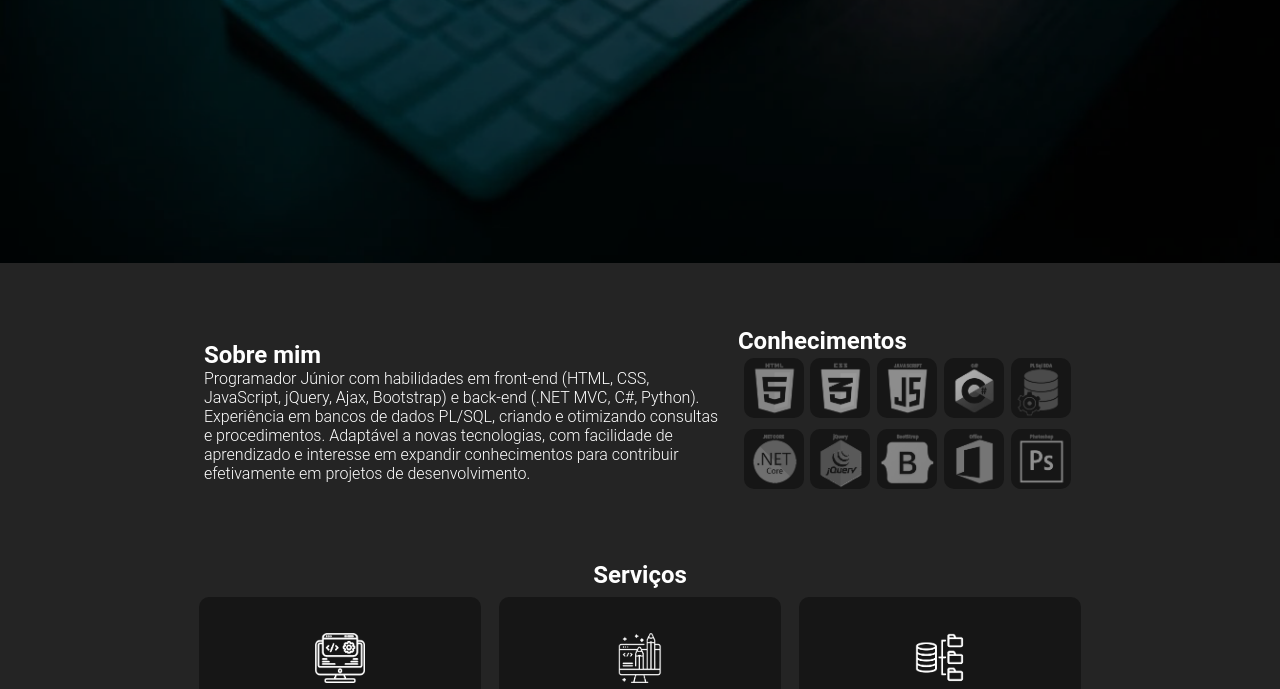
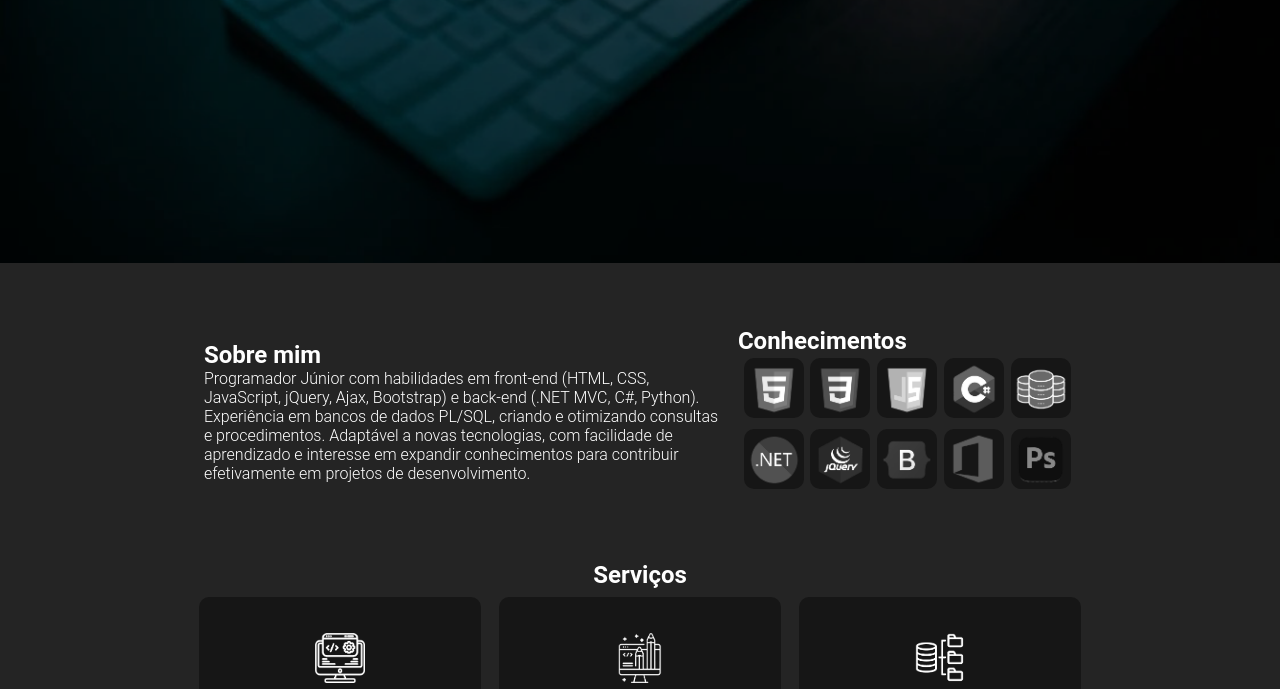
Before and after one commit to LeandroSampaio7/leandrosampaio7.github.io, a plain HTML site: page webpage/index.html in a window 1280 px wide. Shown: the part 537-1226 px from the top of the page. Drawn offline with nearby package versions, Linux system fonts and the light colour scheme.

Commit message:
update portifólio
update portifólio

```diff
--- a/webpage/css/main.css
+++ b/webpage/css/main.css
@@ -291,7 +291,7 @@ main{
 }
 
 .academics:hover{
-    background: #414141;
+    background: #0a0a0aee;
     cursor: pointer;
 }
 
@@ -599,6 +599,38 @@ main{
     align-items: center;
     justify-content: left;
     cursor: pointer;
+}
+
+.sk {
+    filter: grayscale(100%);
+    transition: filter 0.3s ease;
+    cursor: pointer;
+}
+
+.sk:hover {
+    filter: grayscale(0%);
+    transition: filter 0.3s ease;
+}
+
+.bi-linkedin:hover{
+    color: #0077b7;
+}
+
+.bi-github:hover{
+    color: #5c6bc0;
+}
+
+.bi-instagram:hover{
+    background: linear-gradient(45deg, #ffc201, #fd01bf, #8c0bfa);
+    background-clip: text;
+    -webkit-background-clip: text; /* Para navegadores baseados em WebKit */
+    -webkit-text-fill-color: transparent; /* Para Safari e Chrome */
+    color: transparent; /* Para compatibilidade adicional */
+
+}
+
+.bi-whatsapp:hover{
+    color: #25d366;
 }
 
 
--- a/webpage/index.html
+++ b/webpage/index.html
@@ -55,19 +55,18 @@
                     <div class="ct-skills">
                         <h1>Conhecimentos</h1>
                         <ul class="ul-skills">
-                    <li><img src="./img/htmlSkill.png" class="sk"></li>
-                    <li><img src="./img/cssSkills.png" class="sk"></li>
-                    <li><img src="./img/jsSkills.png" class="sk"></li>
-                    <li><img src="./img/cSkills.png" class="sk"></li>
-                    <li><img src="./img/plsqlSkills.png" class="sk"></li>
+                            <li><img src="./img/c_htmlSkill.png" class="sk"></li>
+                            <li><img src="./img/c_cssSkills.png" class="sk"></li>
+                            <li><img src="./img/c_jsSkills.png" class="sk"></li>
+                            <li><img src="./img/c_cSkills.png" class="sk"></li>
+                            <li><img src="./img/c_plsqlSkills.png" class="sk"></li>
                         </ul>
                         <ul class="ul-skills">
-                    <li><img src="./img/netSkills.png" class="sk"></li>
-                    <li><img src="./img/jquerySkills.png" class="sk"></li>
-                    <li><img src="./img/bootstrapSkills.png" class="sk"></li>
-                    <li><img src="./img/officeSkills.png" class="sk"></li>
-                    <li><img src="./img/photoshopSkills.png" class="sk"></li>
-
+                            <li><img src="./img/c_netSkills.png" class="sk"></li>
+                            <li><img src="./img/c_jquerySkills.png" class="sk"></li>
+                            <li><img src="./img/c_bootstrapSkills.png" class="sk"></li>
+                            <li><img src="./img/c_officeSkills.png" class="sk"></li>
+                            <li><img src="./img/c_photoshopSkills.png" class="sk"></li>
                         </ul>
                     </div>
                 </div>
```
Also changed, not shown: webpage/img/c_bootstrapSkills.png (added), webpage/img/c_cSkills.png (added), webpage/img/c_cssSkills.png (added), webpage/img/c_htmlSkill.png (added), webpage/img/c_jquerySkills.png (added), webpage/img/c_jsSkills.png (added), webpage/img/c_netSkills.png (added), webpage/img/c_officeSkills.png (added), webpage/img/c_photoshopSkills.png (added), webpage/img/c_plsqlSkills.png (added), 1 other file. Lines whose indentation alone changed are shown as unchanged.
